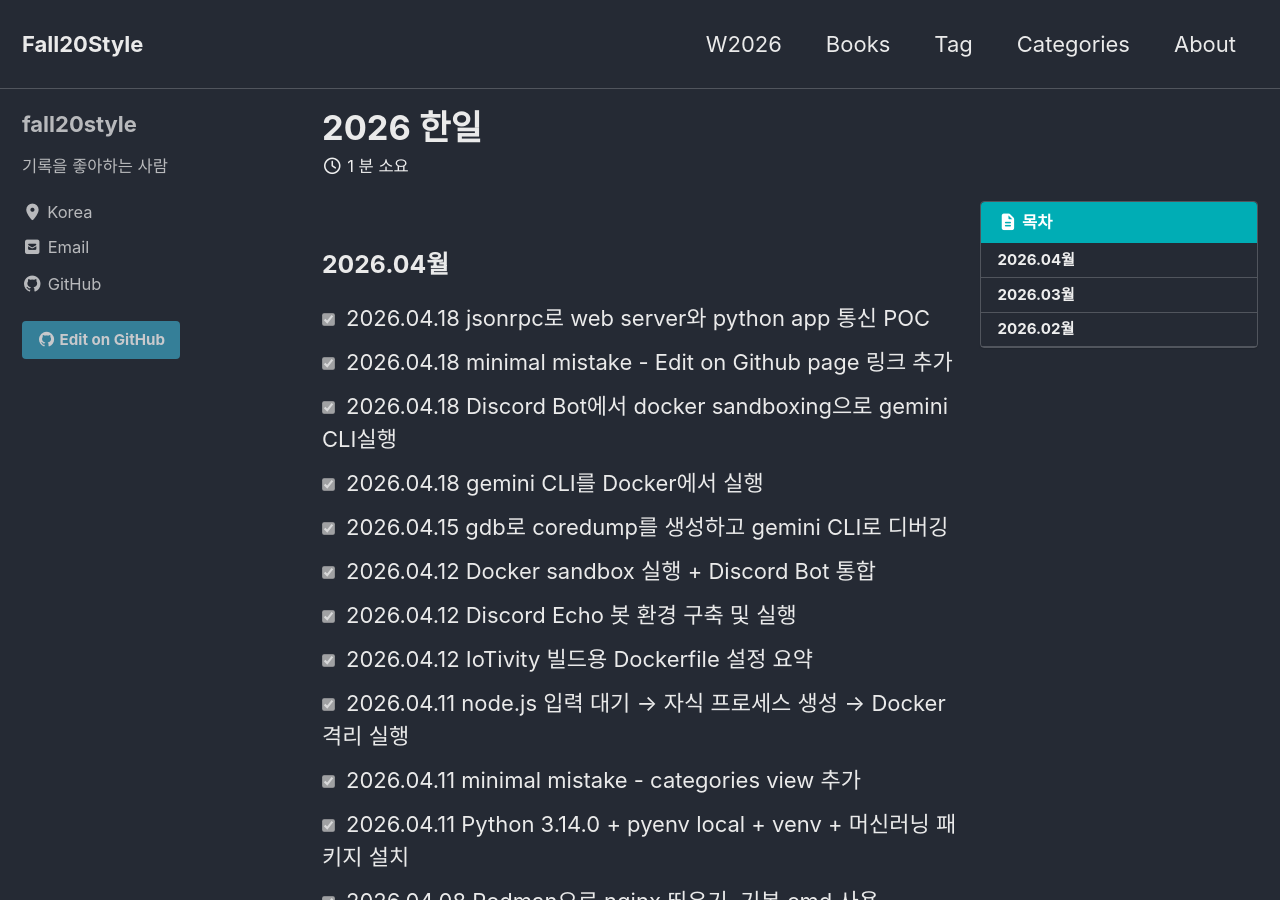
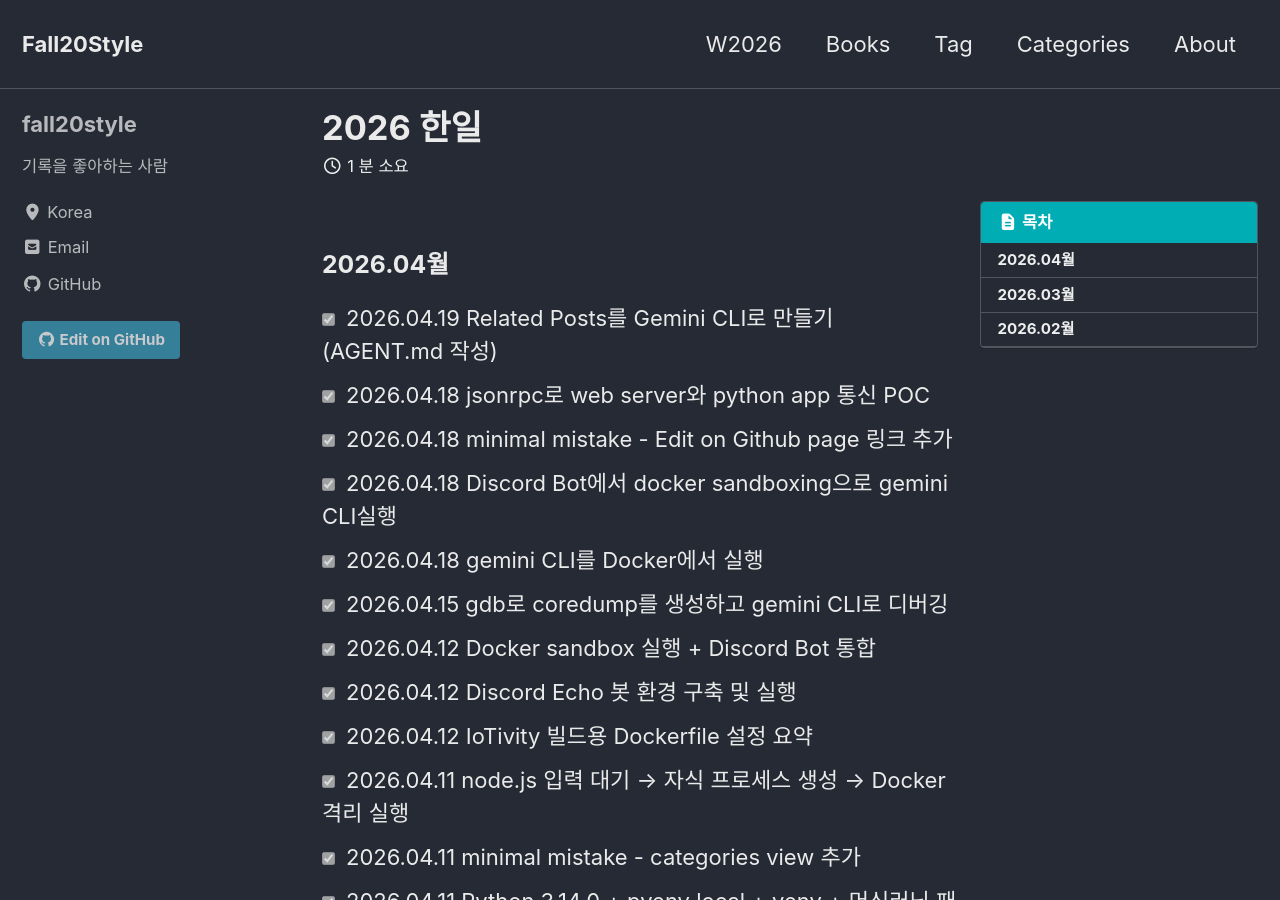
Before and after one commit to fall20style/fall20style.github.io, a Jekyll site: the page built from W2026.md, in a window 1280 px wide and 900 px high. Built offline with Jekyll 4.4.1, drawn with Linux system fonts in a browser that asks for light colours; cached includes are drawn as plain includes.

Commit message:
Update W2026.md

```diff
--- a/W2026.md
+++ b/W2026.md
@@ -12,6 +12,7 @@ description: desc가 여기에
 ---
 
 ### 2026.04월
+- [X] 2026.04.19 Related Posts를 Gemini CLI로 만들기 (AGENT.md 작성)
 - [X] 2026.04.18 jsonrpc로 web server와 python app 통신 POC
 - [X] 2026.04.18 minimal mistake - Edit on Github page 링크 추가
 - [X] 2026.04.18 Discord Bot에서 docker sandboxing으로 gemini CLI실행
```
